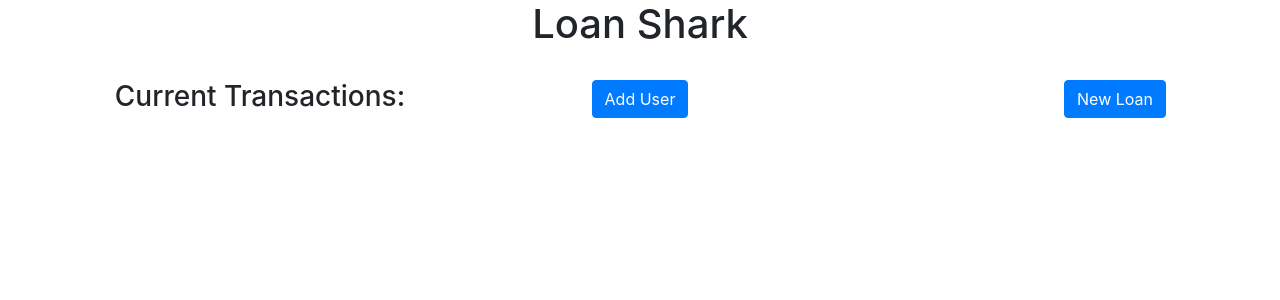
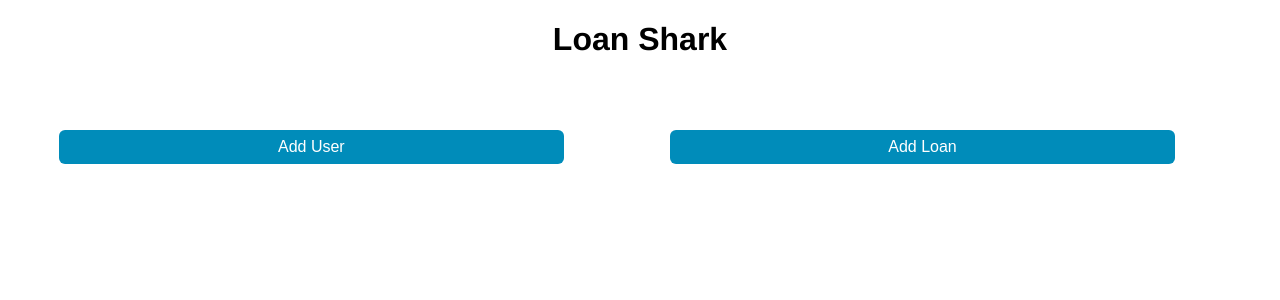
Before and after one commit to otonnesen/loanshark, a Flask app: page / in a window 1280 px wide. Shown: the top 300 px of the page. Run offline with Flask 2, Linux system fonts and the light colour scheme; some libraries are stand-ins or nearby versions.

Commit message:
Removed bootstrap from main.html

```diff
--- a/app/main.py
+++ b/app/main.py
@@ -16,17 +16,9 @@ except LookupError:
 
 app = Flask(__name__)
 
-@app.route('/old')
-def index():
-    with open(filepath, 'r') as f:
-        d = json.load(f)
-        return jsonify(d)
-
 @app.route('/', methods=['GET', 'POST'])
 def main():
-    resp = make_response(render_template('main.html', userAddSuccess=request.cookies.get('userAddSuccess'), loanAddSuccess=request.cookies.get('loanAddSuccess')))
-    resp.set_cookie('userAddSuccess', value='')
-    resp.set_cookie('loanAddSuccess', value='')
+    resp = make_response(render_template('main.html'))
     return resp
 
 @app.route('/addUser', methods=['POST'])
--- /dev/null
+++ b/app/static/main.css
@@ -0,0 +1,73 @@
+body {
+    font-family: "Helvetica Neue", Helvetica, Arial, sans-serif;
+}
+
+h1, h3 {
+    text-align: center;
+}
+
+form {
+    text-align: center;
+}
+
+input {
+    width: 80%;
+    padding: 2%;
+    margin: 1%;
+}
+
+.submit {
+    width: 50%;
+    background-color: #008CBA;
+    border: none;
+    color: white;
+    font-size: 1em;
+    padding: 0.5em;
+    border-radius: 6px;
+}
+
+.add {
+    width: 40%;
+    margin: 4%;
+    background-color: #008CBA;
+    border: none;
+    color: white;
+    font-size: 1em;
+    padding: 0.5em;
+    border-radius: 6px;
+}
+
+.modal {
+    display: none;
+    position: fixed;
+    z-index: 1;
+    left: 0;
+    top: 0;
+    width: 100%;
+    height: 100%;
+    overflow: auto;
+    background-color: rgb(0,0,0);
+    background-color: rgb(0,0,0,0.4);
+}
+
+.modal-content {
+    background-color: #fefefe;
+    margin: 15% auto;
+    padding: 20px;
+    border: 1px solid #888;
+    width: 80%;
+}
+
+.close {
+    color: #aaa;
+    float: right;
+    font-size: 28px;
+    font-weight: bold;
+}
+
+.close:hover,
+.close:focus {
+    color: black;
+    text-decoration: none;
+    cursor: pointer;
+}
--- a/app/static/main.js
+++ b/app/static/main.js
@@ -1,4 +1,4 @@
-var getJSON = function(url, callback) {
+/*var getJSON = function(url, callback) {
     var xhr = new XMLHttpRequest();
     xhr.open('GET', url, true);
     xhr.responseType = 'json';
@@ -11,4 +11,38 @@ var getJSON = function(url, callback) {
         }
     };
     xhr.send();
-};
+};*/
+
+window.onload = function () {
+    var modalU = document.getElementById("addUserModal");
+    var modalL = document.getElementById("addLoanModal");
+
+    var btnU = document.getElementById("addUserButton");
+    var btnL = document.getElementById("addLoanButton");
+
+    var spanU = document.getElementsByClassName("close")[0];
+    var spanL = document.getElementsByClassName("close")[1];
+
+    btnU.onclick = function () {
+        modalU.style.display = "block";
+    };
+
+    btnL.onclick = function () {
+        modalL.style.display = "block"
+    };
+
+    spanU.onclick = function () {
+        modalU.style.display = "none";
+    };
+
+    spanL.onclick = function () {
+        modalL.style.display = "none";
+    }
+
+    window.onclick = function (event) {
+        if (event.target == modalU || event.target == modalL) {
+            modalU.style.display = "none";
+            modalL.style.display = "none";
+        }
+    };
+}
--- a/app/templates/main.html
+++ b/app/templates/main.html
@@ -1,191 +1,40 @@
 <!DOCTYPE html>
-<html lang="en-CA" />
-<link rel="stylesheet" href="https://maxcdn.bootstrapcdn.com/bootstrap/4.0.0/css/bootstrap.min.css" integrity="sha384-Gn5384xqQ1aoWXA+058RXPxPg6fy4IWvTNh0E263XmFcJlSAwiGgFAW/dAiS6JXm" crossorigin="anonymous">
-<style>
-  /*              Insert Custom CSS Here          */
-
-  .data_table {
-    background-color: #f0f0f5;
-    width: 80%;
-  }
-
-  .data_block {}
-</style>
-
+<html lang="en-CA">
 <head>
-  <meta charset="UTF-8" />
   <title>Loan Shark</title>
-  <link rel="icon" type="image/png" href="static/sharkfin.png">
-  <meta name="viewport" content="width=device-width, initial-scale=1" />
-
-
-  <script src="https://ajax.googleapis.com/ajax/libs/jquery/3.3.1/jquery.min.js"></script>
-  <script src="https://cdnjs.cloudflare.com/ajax/libs/popper.js/1.12.9/umd/popper.min.js"></script>
-  <script src="https://maxcdn.bootstrapcdn.com/bootstrap/4.0.0/js/bootstrap.min.js"></script>
+  <link rel="icon" type="image/png" href="../static/sharkfin.png"/>
+  <link rel="stylesheet" href="../static/main.css"/>
+  <script src="../static/main.js"></script>
+  <meta charset="UTF-8"/>
 </head>
-
-
 <body>
-
-
-  <div style="text-align: center;">
-    <h1 id="title">Loan Shark</h1>
-    <br>
-    <div class="container">
-      <div class="row">
-        <div class="col-4">
-          <h3>Current Transactions: </h3>
-        </div>
-        <div class="col-4">
-          <div class="container">
-            <button type="button" class="btn btn-primary" data-toggle="modal" data-target="#addUser">
-              Add User
-            </button>
-
-            <div class="modal fade" id="addUser">
-              <div class="modal-dialog">
+<h1>Loan Shark</h1>
+<button type="button" id="addUserButton" class="add">Add User</button>
+<div id="addUserModal" class="modal">
   <div class="modal-content">
-
-                  <div classs="modal-header">
-                    <button type="button" class="close" data-dismiss="modal">&times;</button>
-                    <h4 class="modal-title"> Adding User: </h4>
-                  </div>
-
-                  <div class="modal-body">
-                    <!-- Creates the inputs for user (See Balsamiq) -->
+    <span class="close">&times;</span>
+    <h3>Adding User</h3>
     <form action="/addUser" method="POST">
-                      <div class="row">
-                        <div class="col-12">
-                          <div class="form-group">
-                            <label for="first_name"></label>
-                            <input type="text" class="form-control" id="first_name" placeholder="First Name" name="first_name" required>
-                          </div>
-                          <div class="form-group">
-                            <label for="last_name"></label>
-                            <input type="text" class="form-control" id="last_name" placeholder="Last Name" name="last_name" required>
-                          </div>
+      <input type="text" placeholder="First Name" name="first_name" required/>
+      <input type="text" placeholder="Last Name" name="last_name" required/>
+      <button type="submit" class="submit">Confirm</button>
+    </form>
   </div>
 </div>
 
-                      <div class="row">
-                        <div class="col-12">
-                          <button type="submit" class="btn btn-primary" id="user-confirm">Confirm</button>
+<button type="button" id="addLoanButton" class="add">Add Loan</button>
+<div id="addLoanModal" class="modal">
+  <div class="modal-content">
+    <span class="close">&times;</span>
+    <h3>Adding Loan</h3>
+    <form action="/addLoan" method="POST">
+      <input type="text" placeholder="To" name="owner" required>
+      <input type="text" placeholder="From" name="sender" required>
+      <input type="text" placeholder="Amount" name="cost" required>
+      <input type="text" placeholder="Description" name="description">
+      <button type="submit" class="submit">Confirm</button>
+    </form>
   </div>
 </div>
-                    </form>
-
-                  </div>
-
-                  <div class="modal-footer">
-                    <button type="button" class="btn btn-danger" data-dismiss="modal">
-                      Close
-                    </button>
-                  </div>
-                </div>
-              </div>
-            </div>
-          </div>
-        </div>
-        <div class="col-2"></div>
-        <div class="col-2">
-          <div class="container">
-            <button type="button" class="btn btn-primary" data-toggle="modal" data-target="#newLoan">
-              New Loan
-            </button>
-
-            <div class="modal fade" id="newLoan">
-              <div class="modal-dialog">
-                <div class="modal-content">
-
-                  <div classs="modal-header">
-                    <button type="button" class="close" data-dismiss="modal">&times;</button>
-                    <h4 class="modal-title"> Creating New Loan: </h4>
-                  </div>
-
-                  <div class="modal-body">
-                    <!-- Creates the inputs for loan (See Balsamiq) -->
-                    <form action="/addLoan" method="POST">
-                      <div class="row">
-                        <div class="col-12">
-                          <div class="form-group">
-                            <label for="owner"></label>
-                            <input type="text" class="form-control" id="owner" placeholder="To" name="owner" required>
-                          </div>
-                          <div class="form-group">
-                            <label for="sender"></label>
-                            <input type="text" class="form-control" id="sender" placeholder="From" name="sender" required>
-                          </div>
-                          <div class="form-group">
-                            <label for="cost"></label>
-                            <input type="text" class="form-control" id="cost" placeholder="Amount" name="cost" required>
-                          </div>
-                          <div class="form-group">
-                            <label for="description"></label>
-                            <input type="text" class="form-control" id="description" placeholder="Description" name="description">
-                          </div>
-                        </div>
-                      </div>
-                      <div class="row">
-                        <div class="col-12">
-                          <button type="submit" class="btn btn-primary" id="loan-confirm">Confirm</button>
-                        </div>
-                      </div>
-                    </form>
-                      <!-- Might use later
-                      <div clas1s="col-4">
-                        <div class="form-group">
-                          <label for="currency">Select Currency</label>
-                          <select class="form-control">
-                            <option>CAD</option>
-                            <option>USD</option>
-                            <option>EUR</option>
-                            <option>GBP</option>
-                          </select>
-                        </div>
-                      </div>
-                    -->
-
-
-                  </div>
-
-                  <div class="modal-footer">
-                    <button type="button" class="btn btn-danger" data-dismiss="modal">
-                          Close
-                    </button>
-                  </div>
-                </div>
-              </div>
-            </div>
-          </div>
-        </div>
-      </div>
-    </div>
-    <br>
-    <div id="transactions" class="container data_table">
-
-    </div>
-
-  </div>
-
-  <div class="alert alert-success" id="user-add-success" {% if not userAddSuccess %} style="visibility: hidden;" {% endif %}>
-    <button type="button" class="close" data-dismiss="alert" aria-label="Close"><span aria-hidden="true">&times;</span></button>
-    <strong>Success!</strong> User added to database.
-  </div>
-
-  <div class="alert alert-success" id="loan-add-success" {% if not loanAddSuccess %} style="visibility: hidden;" {% endif %}>
-    <button type="button" class="close" data-dismiss="alert" aria-label="Close"><span aria-hidden="true">&times;</span></button>
-    <strong>Success!</strong> Loan added.
-  </div>
-
-  <script>
-    $("#user-add-success").fadeTo(2000, 500).slideUp(500, function() {
-      $("#user-add-success").slideUp(500);
-    });
-    $("#loan-add-success").fadeTo(2000, 500).slideUp(500, function() {
-      $("#loan-add-success").slideUp(500);
-    });
-  </script>
-
 </body>
-
 </html>
--- a/app/templates/transaction_list.html
+++ b/app/templates/transaction_list.html
@@ -4,7 +4,7 @@
   <meta charset="UTF-8">
   <title>Transactions - Loan Shark</title>
   <link rel="icon" type="image/png" href="../static/sharkfin.png"/>
-  <link rel="stylesheet" href="../static/transaction_list_copy.css"/>
+  <link rel="stylesheet" href="../static/transaction_list.css"/>
 </head>
 <body>
 <h1>Loan Shark</h1>
@@ -50,7 +50,7 @@
       <tr>
         <td><b>{{debt['date'].strftime("%B")}}</b></td>
         <td>{{debt['sender']}}</td>
-        <td>${{debt['cost']}}</td>
+        <td>-${{(-1)*debt['cost']}}</td>
       </tr>
       <tr>
         <td>{{debt['date'].day}}</td>
```
Also changed, not shown: app/static/transaction_list.css (renamed from app/static/transaction_list_copy.css). Lines whose indentation alone changed are shown as unchanged.
